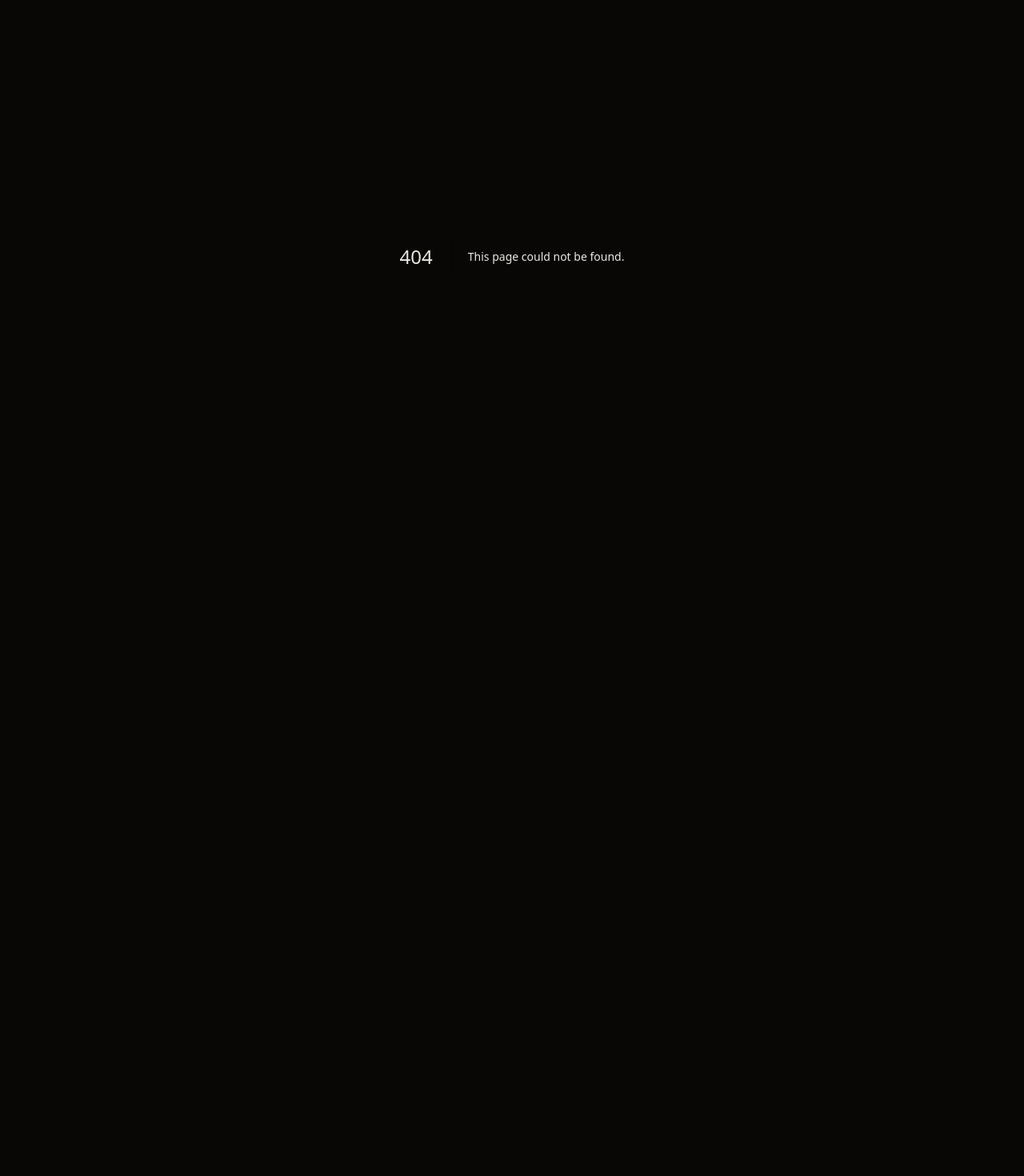
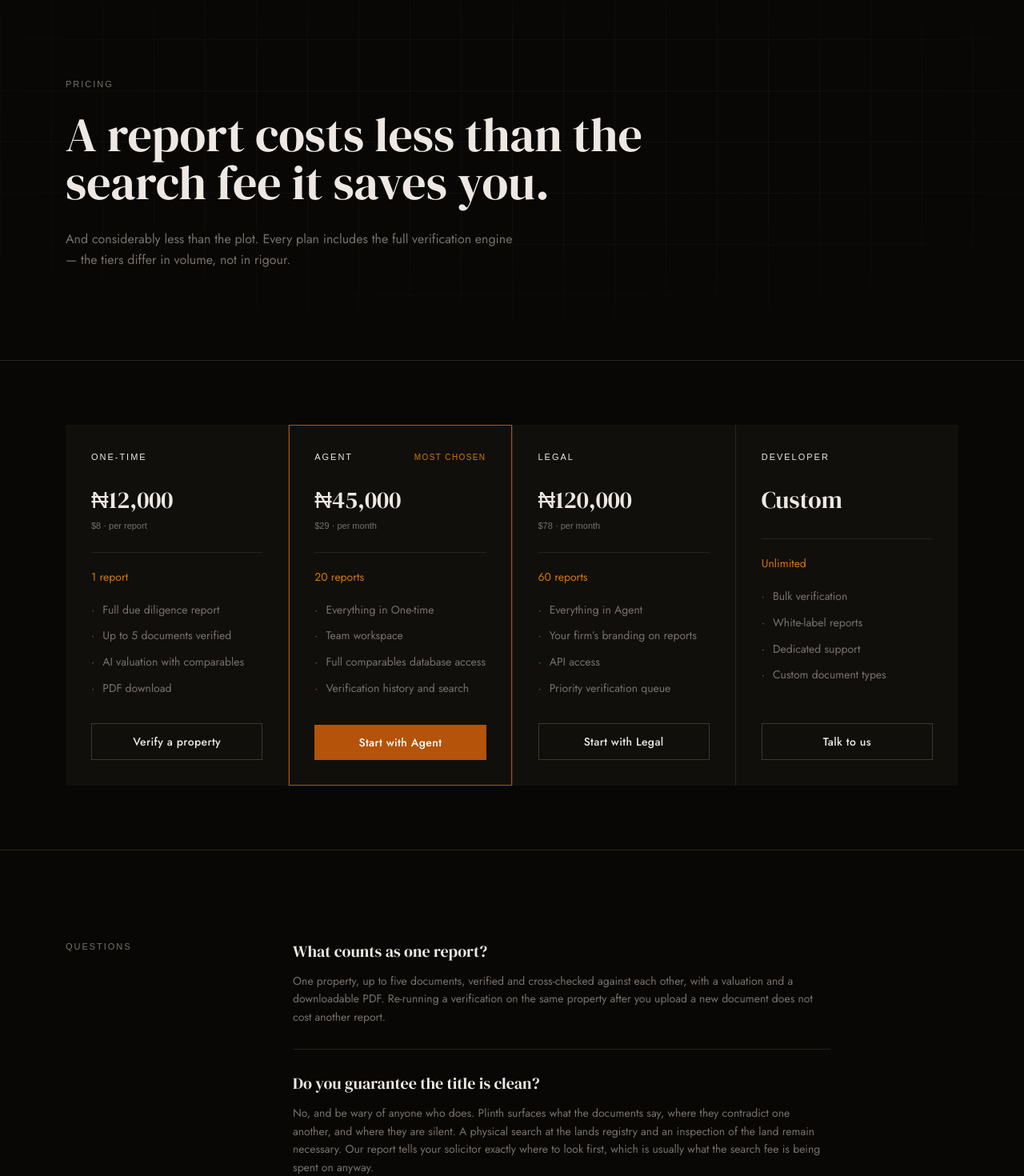
Before and after one commit to Sage-senpai/Plinth, a Next.js app: page /pricing in a window 1280 px wide. Before the commit this address had no page. Shown: the part 80-1550 px from the top of the page at 80% size. Before the commit the page ends 800 px from the top, so only its background shows below. Built offline with nearby package versions, Linux system fonts and the light colour scheme; a web font is replaced by a local one.

Commit message:
feat(ui/pricing): four tiers and the questions buyers actually ask

```diff
--- /dev/null
+++ b/app/(marketing)/pricing/page.tsx
@@ -0,0 +1,192 @@
+import type { Metadata } from 'next';
+import { ButtonLink, Container, Eyebrow } from '@/components/ui';
+
+export const metadata: Metadata = {
+  title: 'Pricing',
+  description:
+    'One-time reports from ₦12,000. Agent and law firm plans for teams running due diligence at volume.',
+};
+
+const TIERS = [
+  {
+    name: 'One-time',
+    naira: '₦12,000',
+    usd: '$8',
+    cadence: 'per report',
+    reports: '1 report',
+    features: [
+      'Full due diligence report',
+      'Up to 5 documents verified',
+      'AI valuation with comparables',
+      'PDF download',
+    ],
+    cta: 'Verify a property',
+    featured: false,
+  },
+  {
+    name: 'Agent',
+    naira: '₦45,000',
+    usd: '$29',
+    cadence: 'per month',
+    reports: '20 reports',
+    features: [
+      'Everything in One-time',
+      'Team workspace',
+      'Full comparables database access',
+      'Verification history and search',
+    ],
+    cta: 'Start with Agent',
+    featured: true,
+  },
+  {
+    name: 'Legal',
+    naira: '₦120,000',
+    usd: '$78',
+    cadence: 'per month',
+    reports: '60 reports',
+    features: [
+      'Everything in Agent',
+      'Your firm’s branding on reports',
+      'API access',
+      'Priority verification queue',
+    ],
+    cta: 'Start with Legal',
+    featured: false,
+  },
+  {
+    name: 'Developer',
+    naira: 'Custom',
+    usd: '',
+    cadence: '',
+    reports: 'Unlimited',
+    features: [
+      'Bulk verification',
+      'White-label reports',
+      'Dedicated support',
+      'Custom document types',
+    ],
+    cta: 'Talk to us',
+    featured: false,
+  },
+];
+
+const FAQ = [
+  {
+    q: 'What counts as one report?',
+    a: 'One property, up to five documents, verified and cross-checked against each other, with a valuation and a downloadable PDF. Re-running a verification on the same property after you upload a new document does not cost another report.',
+  },
+  {
+    q: 'Do you guarantee the title is clean?',
+    a: 'No, and be wary of anyone who does. Plinth surfaces what the documents say, where they contradict one another, and where they are silent. A physical search at the lands registry and an inspection of the land remain necessary. Our report tells your solicitor exactly where to look first, which is usually what the search fee is being spent on anyway.',
+  },
+  {
+    q: 'How long does a verification take?',
+    a: 'About six minutes for a five-document property. You do not have to wait on the page — the report is there when you come back.',
+  },
+  {
+    q: 'What if Plinth finds nothing wrong?',
+    a: 'Then you have a report that says so, in writing, that you can hand to your lawyer or your bank. That is the outcome most of our reports produce, and it is worth ₦12,000 on its own.',
+  },
+];
+
+export default function PricingPage() {
+  return (
+    <>
+      <section className="relative overflow-hidden border-b border-pl-border">
+        <div className="pl-grid pl-grid-fade absolute inset-0" aria-hidden />
+
+        <Container className="relative py-20 md:py-28">
+          <div className="max-w-3xl">
+            <Eyebrow>Pricing</Eyebrow>
+            <h1 className="mt-6 font-serif text-4xl leading-[1.1] text-pl-text md:text-6xl">
+              A report costs less than the search fee it saves you.
+            </h1>
+            <p className="mt-7 max-w-xl text-base leading-relaxed text-pl-muted">
+              And considerably less than the plot. Every plan includes the full
+              verification engine — the tiers differ in volume, not in rigour.
+            </p>
+          </div>
+        </Container>
+      </section>
+
+      <section className="border-b border-pl-border py-16 md:py-20">
+        <Container>
+          <div className="grid gap-px bg-pl-border md:grid-cols-2 lg:grid-cols-4">
+            {TIERS.map((tier) => (
+              <article
+                key={tier.name}
+                className={`flex flex-col bg-pl-surface p-8 ${
+                  tier.featured ? 'ring-1 ring-inset ring-pl-copper' : ''
+                }`}
+              >
+                <div className="flex items-baseline justify-between">
+                  <h2 className="font-mono text-[11px] uppercase tracking-[0.18em] text-pl-text">
+                    {tier.name}
+                  </h2>
+                  {tier.featured ? (
+                    <span className="font-mono text-[10px] uppercase tracking-[0.14em] text-pl-copper-lgt">
+                      Most chosen
+                    </span>
+                  ) : null}
+                </div>
+
+                <p className="mt-7 font-serif text-3xl text-pl-text">
+                  {tier.naira}
+                </p>
+                <p className="mt-1.5 font-mono text-[11px] text-pl-muted">
+                  {tier.usd ? `${tier.usd} · ` : ''}
+                  {tier.cadence}
+                </p>
+
+                <p className="mt-6 border-t border-pl-border pt-5 text-sm text-pl-copper-lgt">
+                  {tier.reports}
+                </p>
+
+                <ul className="mt-5 flex-1 space-y-2.5">
+                  {tier.features.map((f) => (
+                    <li
+                      key={f}
+                      className="flex gap-2.5 text-sm leading-relaxed text-pl-muted"
+                    >
+                      <span className="text-pl-copper" aria-hidden>
+                        ·
+                      </span>
+                      {f}
+                    </li>
+                  ))}
+                </ul>
+
+                <ButtonLink
+                  href="/workspace/verify/new"
+                  variant={tier.featured ? 'copper' : 'ghost'}
+                  className="mt-8 w-full"
+                >
+                  {tier.cta}
+                </ButtonLink>
+              </article>
+            ))}
+          </div>
+        </Container>
+      </section>
+
+      <section className="py-20 md:py-28">
+        <Container>
+          <div className="grid gap-14 md:grid-cols-[220px_1fr] md:gap-16">
+            <Eyebrow>Questions</Eyebrow>
+
+            <div className="max-w-2xl divide-y divide-pl-border">
+              {FAQ.map((item) => (
+                <div key={item.q} className="py-7 first:pt-0">
+                  <h3 className="font-serif text-xl text-pl-text">{item.q}</h3>
+                  <p className="mt-3 text-sm leading-relaxed text-pl-muted">
+                    {item.a}
+                  </p>
+                </div>
+              ))}
+            </div>
+          </div>
+        </Container>
+      </section>
+    </>
+  );
+}
```
